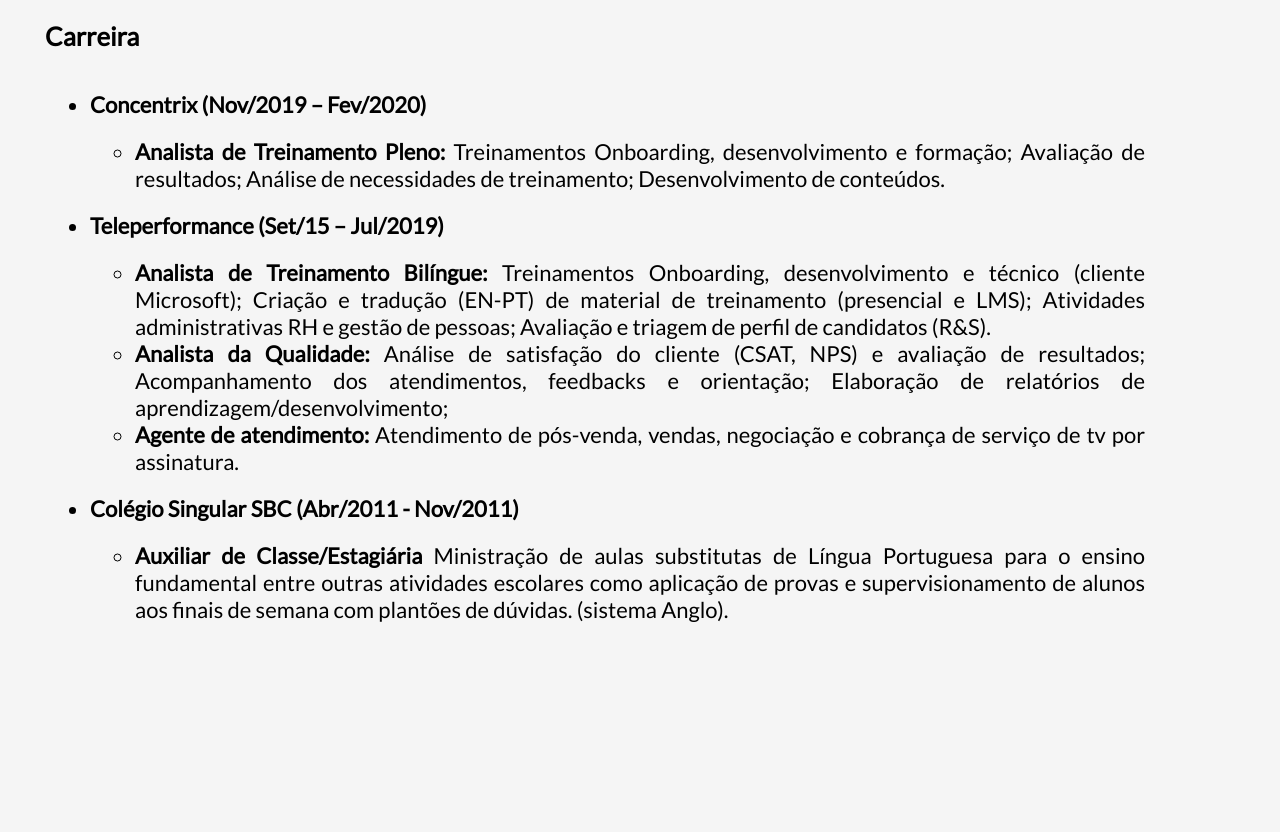
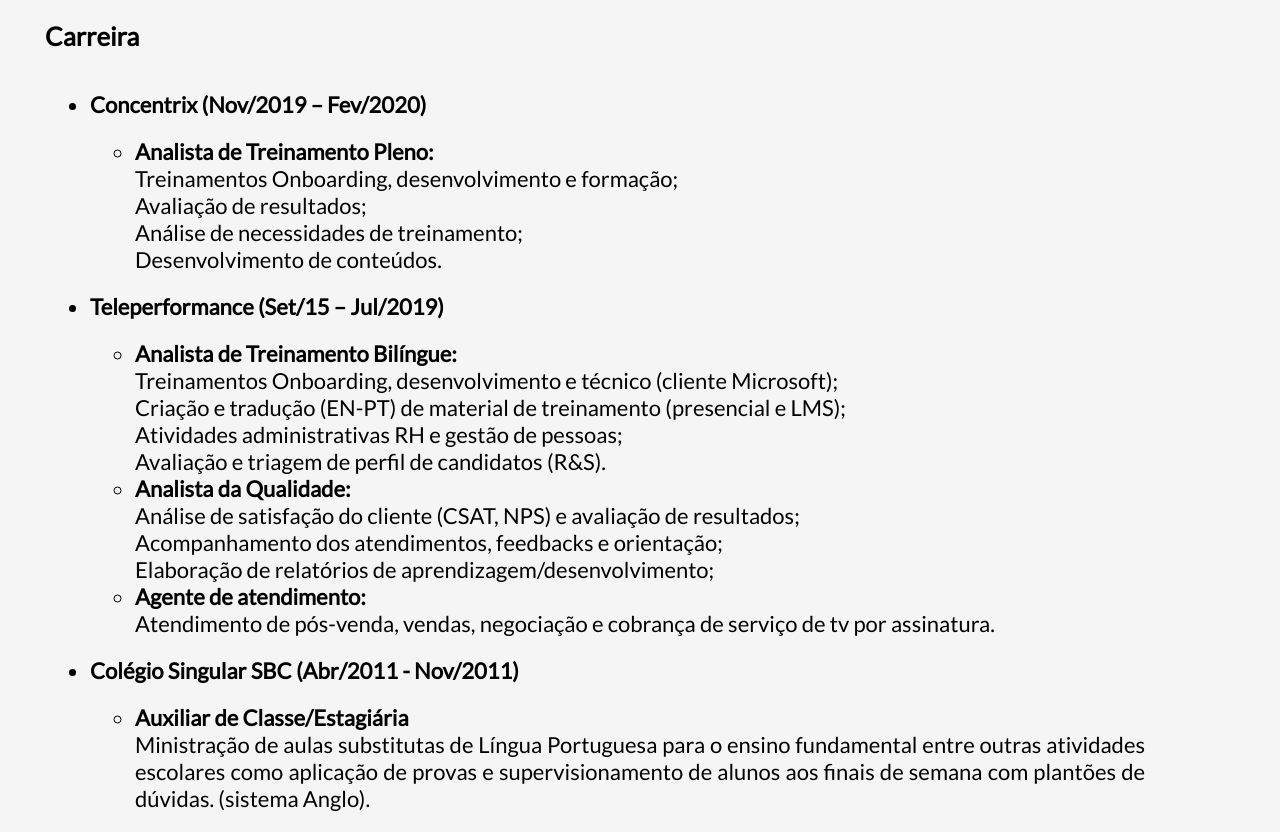
Before and after one commit to Niellykaren/projetopessoalcurriculo, a plain HTML site: page index.html in a window 1280 px wide. Shown: the part 1580-2412 px from the top of the page. Before the commit the page ends 2223 px from the top, so only its background shows below. Drawn offline with Linux system fonts and the light colour scheme.

Commit message:
Add files via upload

```diff
--- a/index.html
+++ b/index.html
@@ -57,33 +57,34 @@
         <ul class="carreira">
             <li><strong>Concentrix (Nov/2019 – Fev/2020)</strong>
                 <ul class="empresa">
-                    <li><p><strong>Analista de Treinamento Pleno:</strong>
-                        Treinamentos Onboarding, desenvolvimento e formação;
-                        Avaliação de resultados;
-                        Análise de necessidades de treinamento;
-                        Desenvolvimento de conteúdos.</p></li>
+                    <li><strong>Analista de Treinamento Pleno:</strong>
+                        <p>Treinamentos Onboarding, desenvolvimento e formação;</p>
+                        <p>Avaliação de resultados;</p>
+                        <p>Análise de necessidades de treinamento;</p>
+                        <p>Desenvolvimento de conteúdos.</p></li>
                     </li>
                 </ul>
         <li><strong>Teleperformance (Set/15 – Jul/2019)</strong>
             <ul class="empresa">
-                <li><p><strong>Analista de Treinamento Bilíngue:</strong>
-                Treinamentos Onboarding, desenvolvimento e técnico (cliente Microsoft);
-                Criação e tradução (EN-PT) de material de treinamento (presencial e LMS);
-                Atividades administrativas RH e gestão de pessoas;
-                Avaliação e triagem de perfil de candidatos (R&S).</p></li>
-                <li><p><strong>Analista da Qualidade:</strong>
-                Análise de satisfação do cliente (CSAT, NPS) e avaliação de resultados;
-                Acompanhamento dos atendimentos, feedbacks e orientação;
-                Elaboração de relatórios de aprendizagem/desenvolvimento;</p></li>
-                <li><p><strong>Agente de atendimento:</strong>
-                Atendimento de pós-venda, vendas, negociação e cobrança de serviço de tv por assinatura.</p></li></li></li>
+                <li><strong>Analista de Treinamento Bilíngue:</strong>
+                    <p>Treinamentos Onboarding, desenvolvimento e técnico (cliente Microsoft);</p>
+                    <p>Criação e tradução (EN-PT) de material de treinamento (presencial e LMS);</p>
+                    <p>Atividades administrativas RH e gestão de pessoas;</p>
+                    <p>Avaliação e triagem de perfil de candidatos (R&S).</p></li>
+                <li><strong>Analista da Qualidade:</strong>
+                    <p>Análise de satisfação do cliente (CSAT, NPS) e avaliação de resultados;</p>
+                    <p>Acompanhamento dos atendimentos, feedbacks e orientação;</p>
+                    <p>Elaboração de relatórios de aprendizagem/desenvolvimento;</p></li>
+                <li><strong>Agente de atendimento:</strong>
+                    <p>Atendimento de pós-venda, vendas, negociação e cobrança de serviço de tv por assinatura.</p></li></li></li>
             </ul>
 
         <li><strong>Colégio Singular SBC (Abr/2011 - Nov/2011)</strong>
             <ul class="empresa">
-                <li><p><strong>Auxiliar de Classe/Estagiária</strong>
-                Ministração de aulas substitutas de Língua Portuguesa para o ensino fundamental entre outras atividades escolares como aplicação de provas e supervisionamento de alunos aos finais de semana com plantões de dúvidas. (sistema Anglo).</p></li>
+                <li><strong>Auxiliar de Classe/Estagiária</strong>
+                    <p>Ministração de aulas substitutas de Língua Portuguesa para o ensino fundamental entre outras atividades escolares como aplicação de provas e supervisionamento de alunos aos finais de semana com plantões de dúvidas. (sistema Anglo).</p></li>
             </ul>
     </div>
+
 </body>
 </html>
```
Also changed, not shown: css/estilos.css (line endings or trailing spaces).
